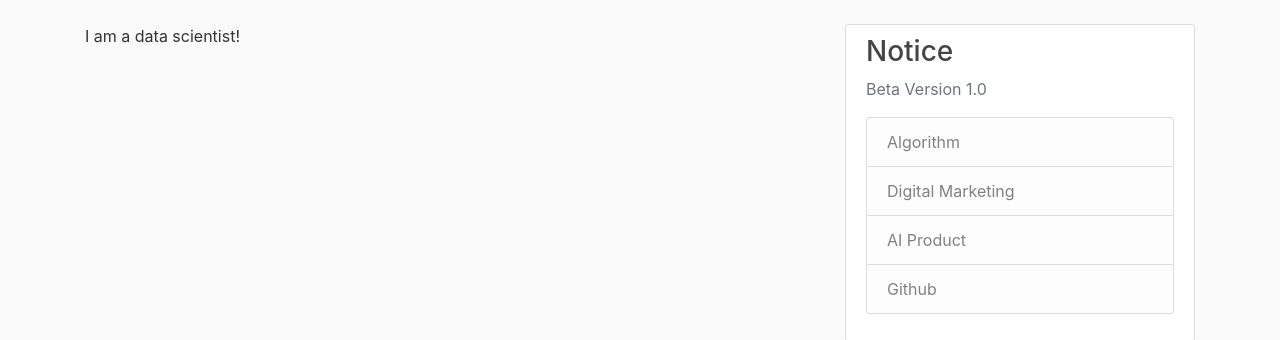
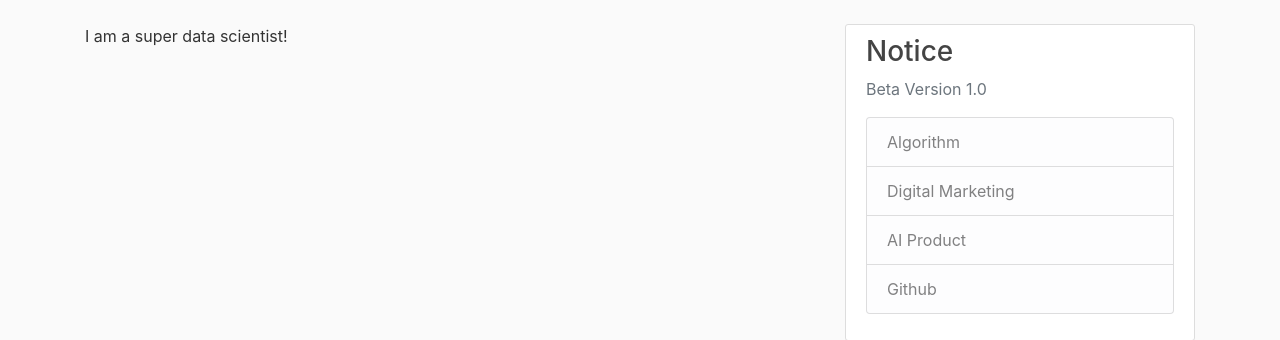
Before and after one commit to jinwang7/Django_Blog_Website_Creation, a Django app: page /about/ in a window 1280 px wide. Shown: the part 56-396 px from the top of the page. Run offline with Django 3.2, Linux system fonts and the light colour scheme; parts of the project's set-up code (start-up, migrations or seed data) failed here and were passed over; some libraries are stand-ins or nearby versions.

```diff
--- a/blog/templates/blog/about.html
+++ b/blog/templates/blog/about.html
@@ -2,7 +2,7 @@
 {% block content %}
 
 <div class="">
-  I am a data scientist!
+  I am a super data scientist!
 </div>
 
 {% endblock content %}
```
